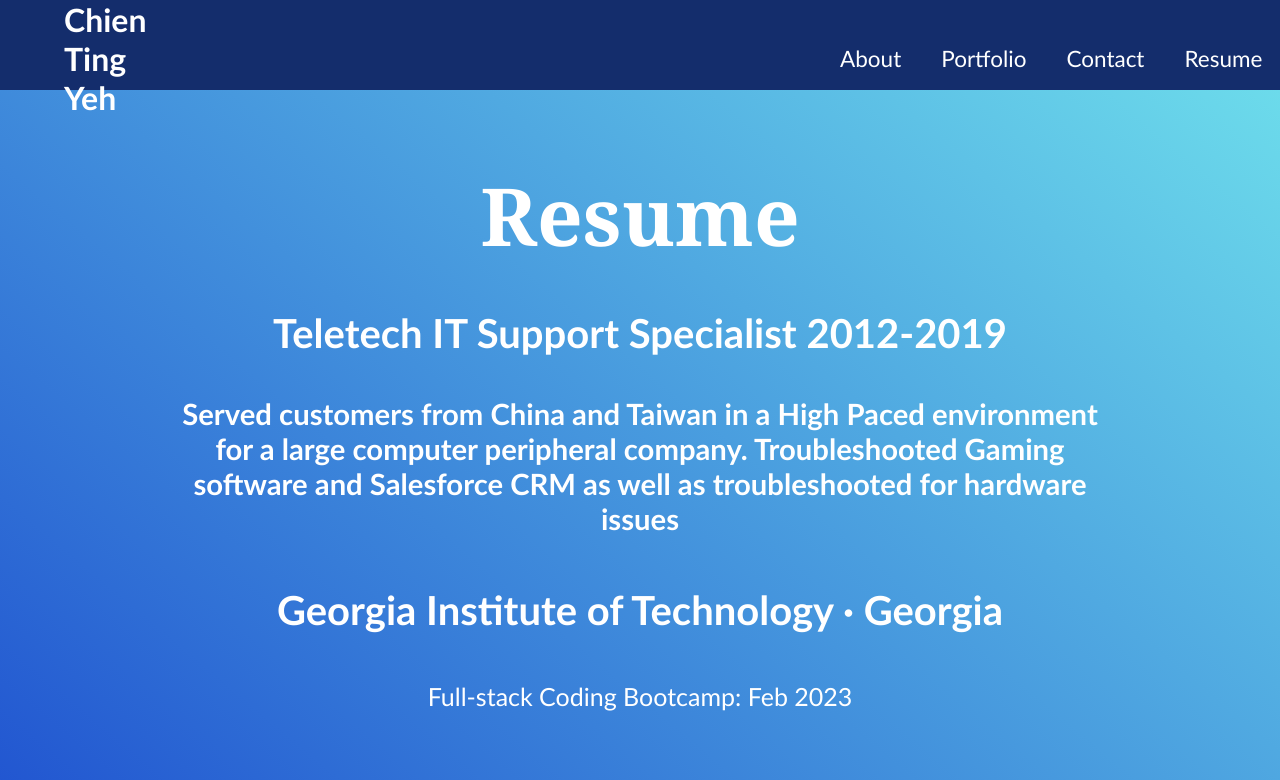
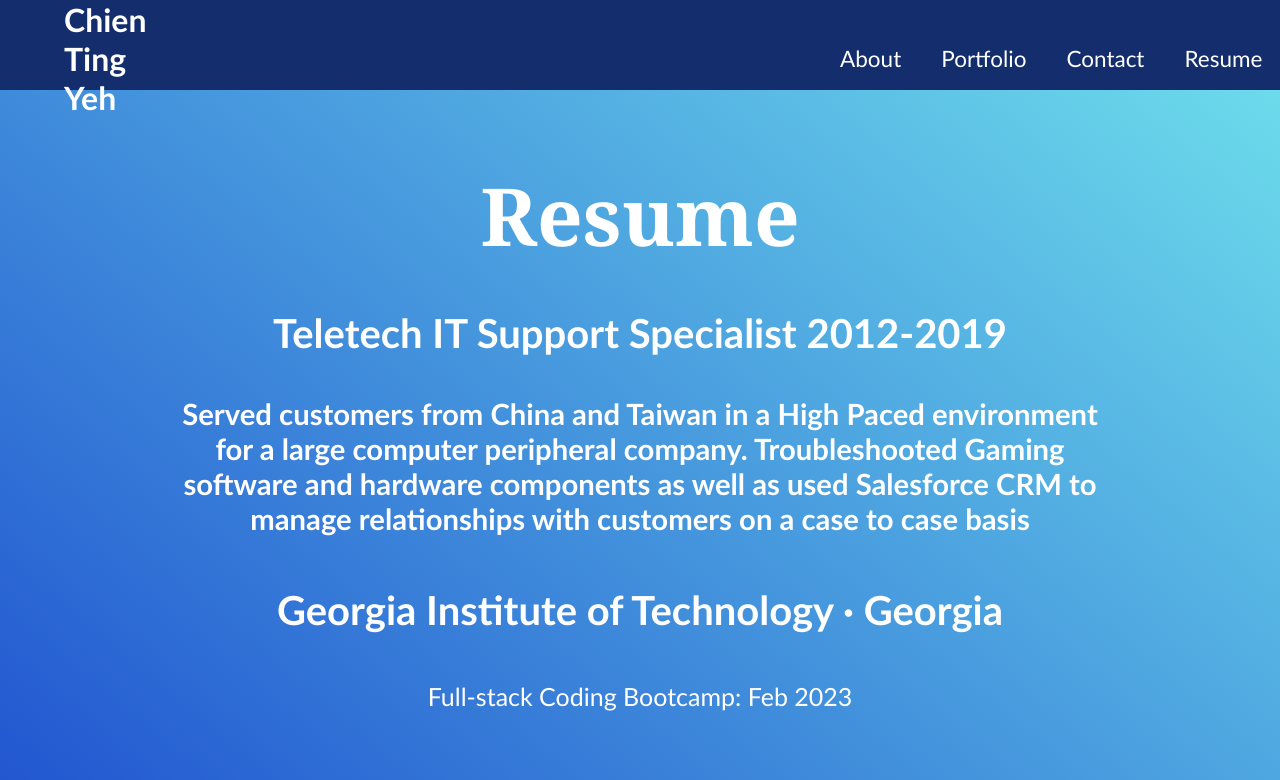
Before and after one commit to YehOkiHub/ReactPortfolio, a React (Create React App) app: page /resume in a window 1280 px wide. Shown: the top 780 px of the page. Built offline with nearby package versions, Linux system fonts and the light colour scheme.

Commit message:
fixed up resume portion

```diff
--- a/src/components/About/About.css
+++ b/src/components/About/About.css
@@ -1,7 +1,7 @@
 .about{
     width: 90%;
     padding: 2px 5%;
-    height: 70vh;
+    /* height: 70vh; */
     display: flex;
     flex-direction: column;
     justify-content: center;
--- a/src/components/Resume/Resume.js
+++ b/src/components/Resume/Resume.js
@@ -12,7 +12,7 @@ const Resume = () => {
               <div className="item1">
                 <h2>Teletech IT Support Specialist 2012-2019</h2>
                   <h3>Served customers from China and Taiwan in a High Paced environment for a large computer peripheral company.
-                   Troubleshooted Gaming software and Salesforce CRM as well as troubleshooted for hardware issues </h3>
+                   Troubleshooted Gaming software and hardware components as well as used Salesforce CRM to manage relationships with customers on a case to case basis </h3>
 
                   {/* <ul>
                     <li> Interacted with an Average of 70 Customers a day</li>
```
